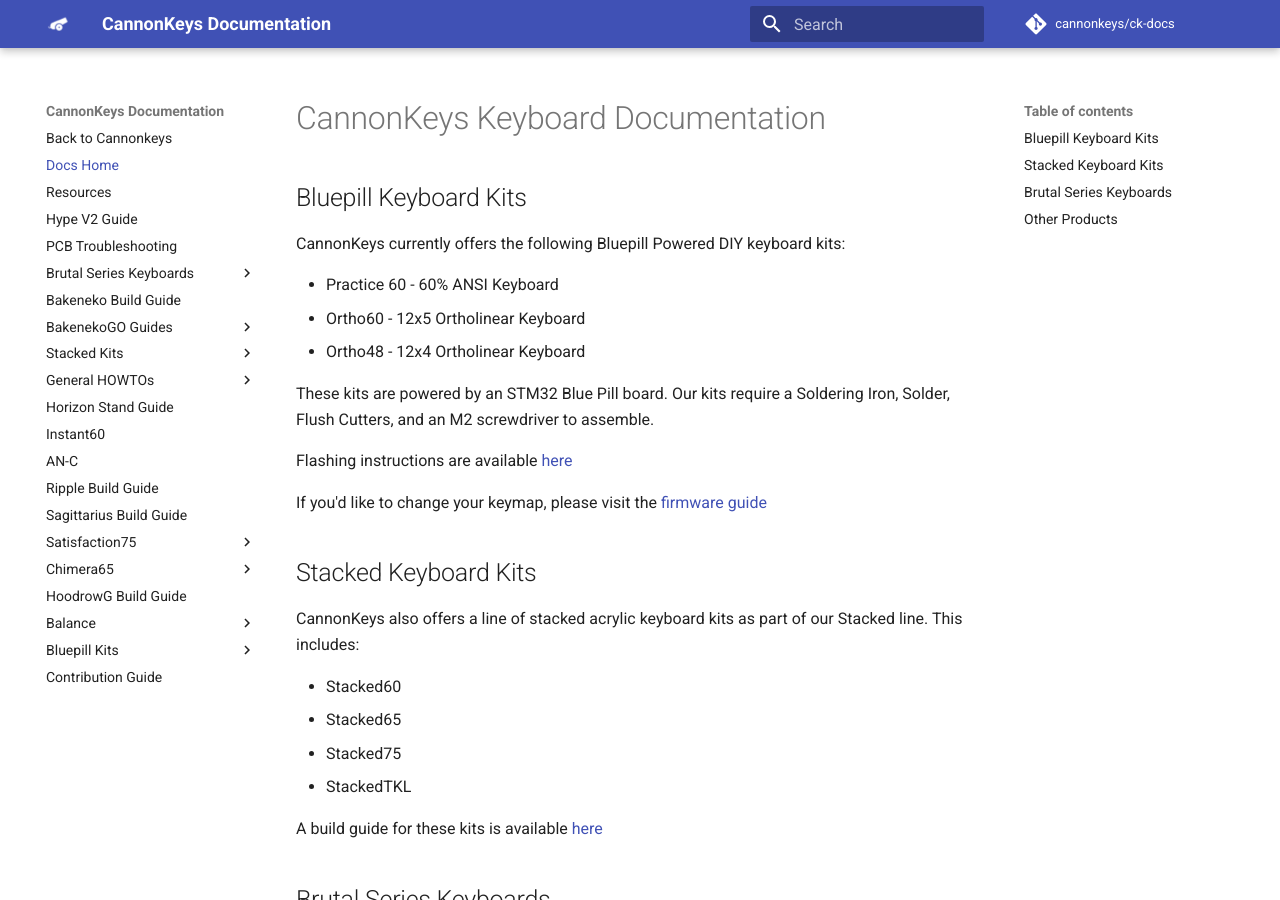
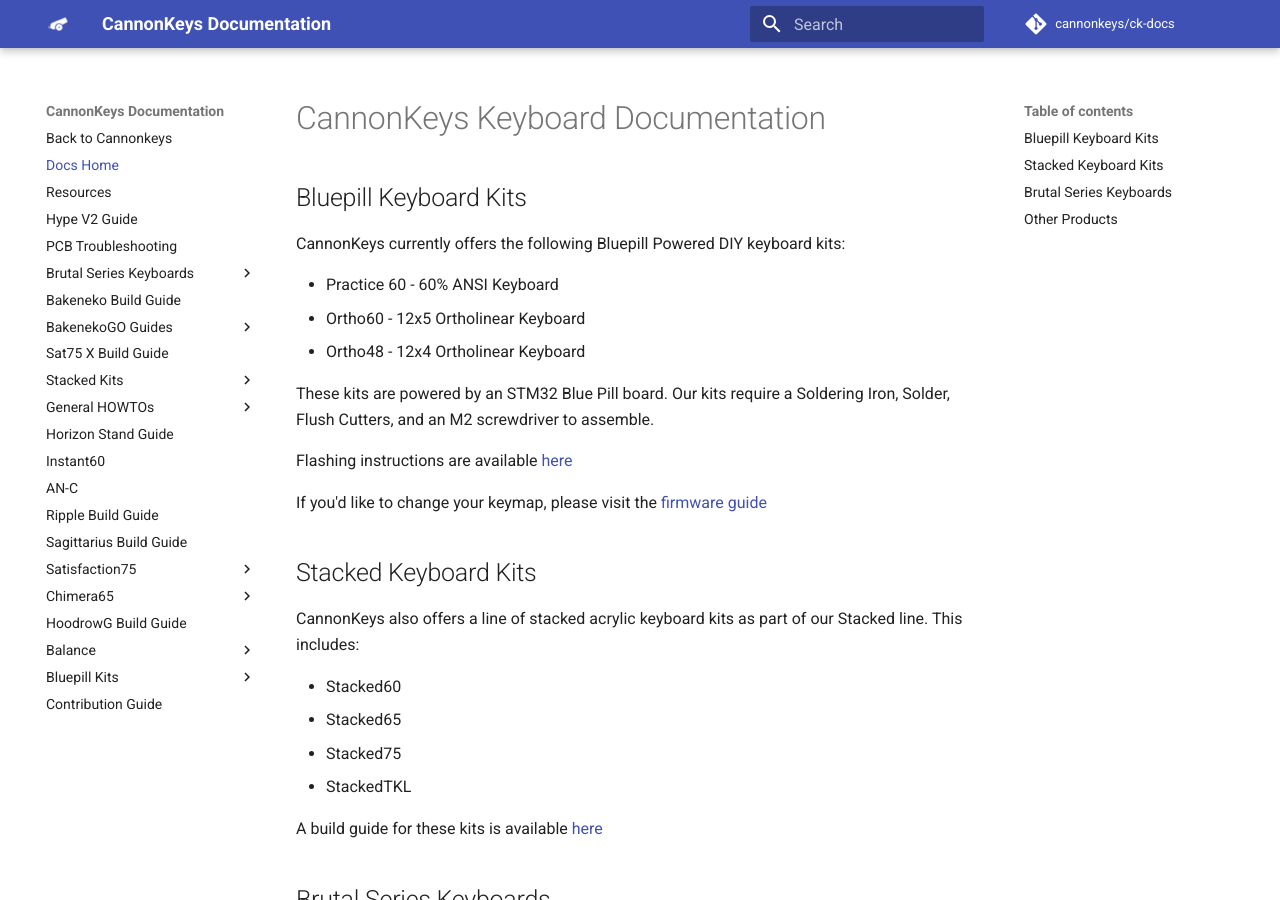
Before and after one commit to cannonkeys/ck-docs, an MkDocs documentation site: the page built from docs/index.md, in a window 1280 px wide and 900 px high. Built offline with MkDocs 1.6.1 and Material for MkDocs 9.7.7, drawn with Linux system fonts in a browser that asks for light colours; comment, search, counter and statistics services are not loaded.

Commit message:
add sat75 x to navigation

```diff
--- a/mkdocs.yml
+++ b/mkdocs.yml
@@ -20,6 +20,7 @@ nav:
   - BakenekoGO Guides:
     - BakenekoGO User Guide: bakenekogo-user-guide.md
     - BakenekoGO Flashing and Remapping Guide: bakenekogo-flashing-and-remapping-guide.md
+  - Sat75 X Build Guide: sat75-x.md
   - Stacked Kits:
     - Build Guide: stacked/stacked_build.md
     - BOMs: stacked/stacked_boms.md
```
